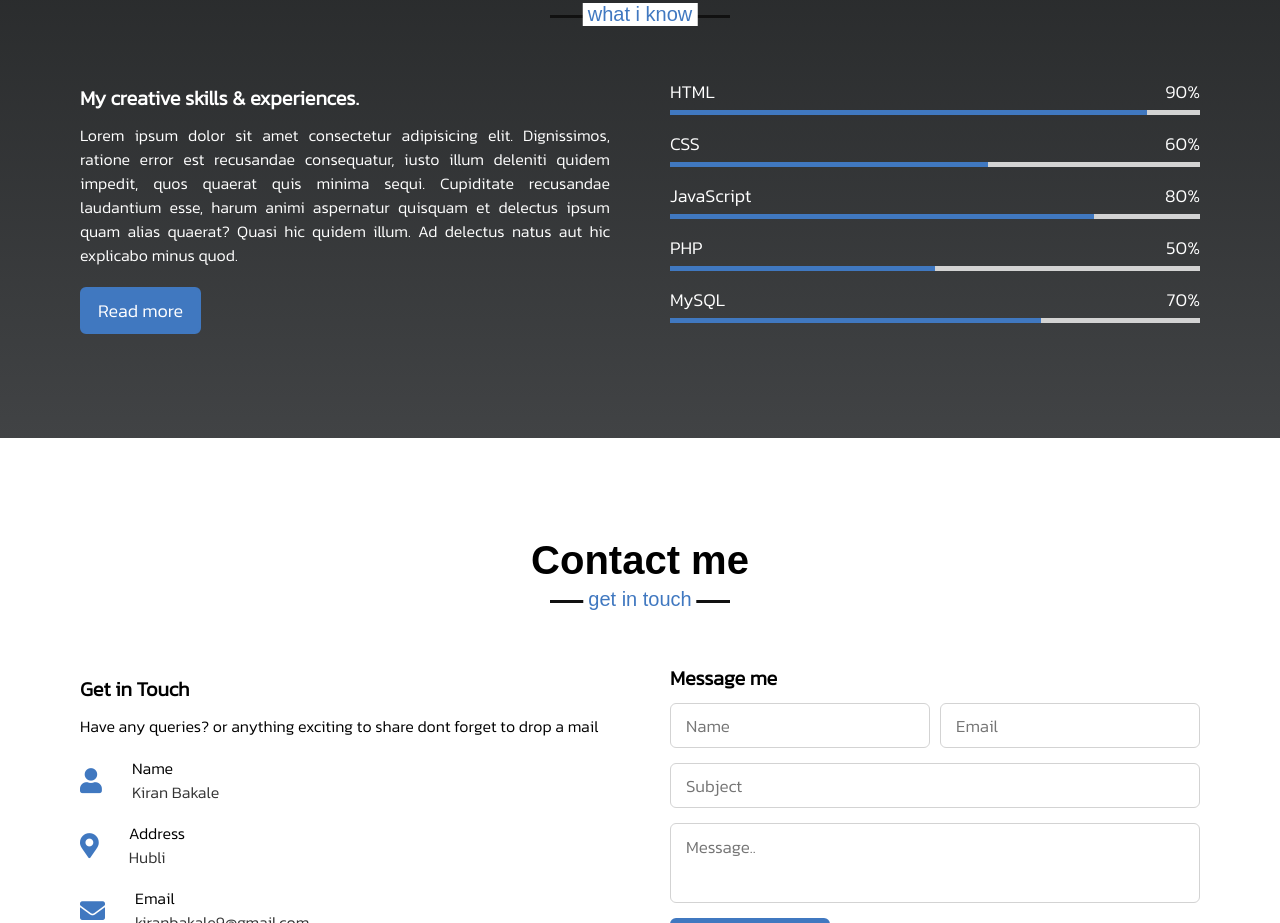
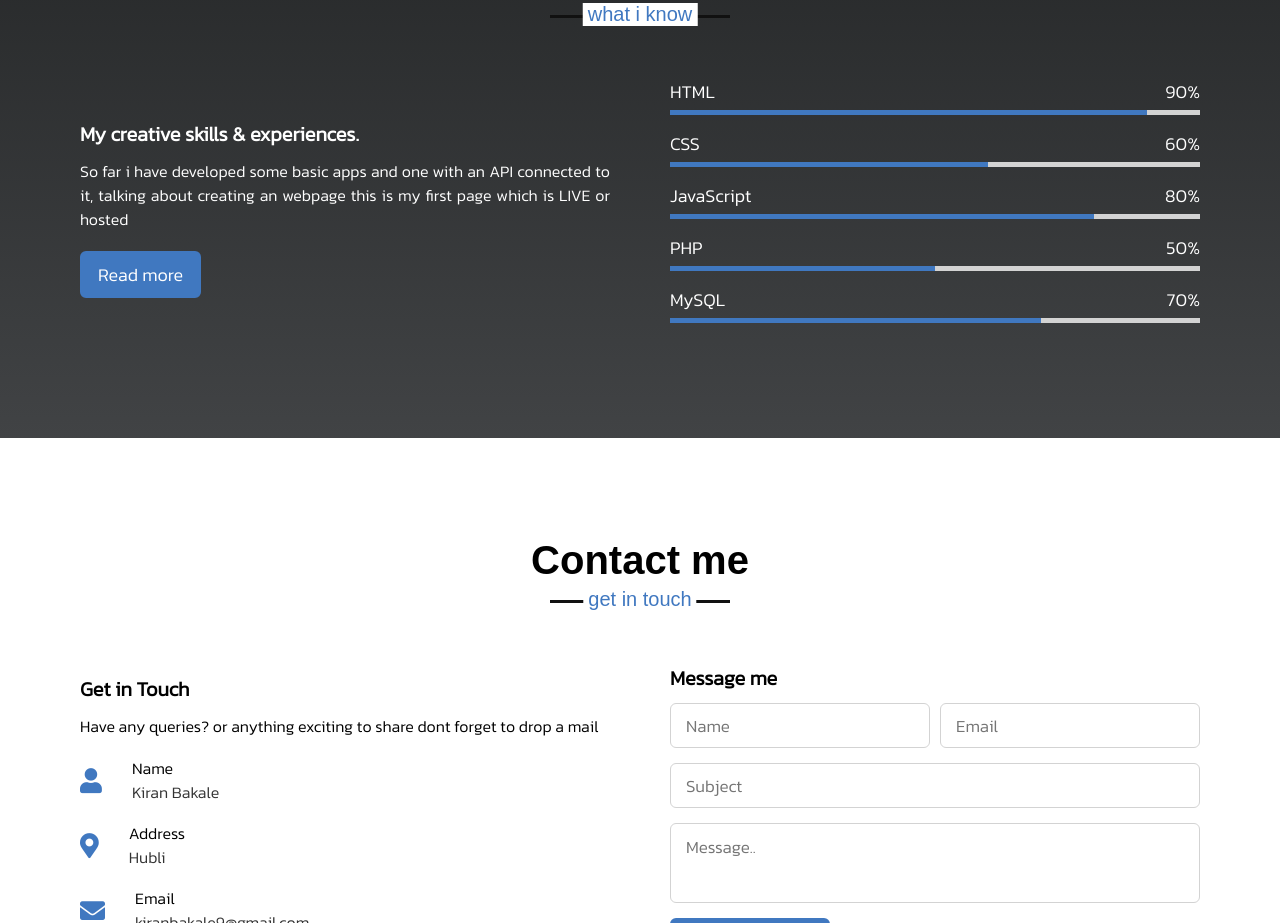
Before and after one commit to kiranbakale/Portfolio, a plain HTML site: page index.html in a window 1280 px wide. Shown: the part 1970-2893 px from the top of the page. Drawn offline with nearby package versions, Linux system fonts and the light colour scheme; a web font is replaced by a local one.

Commit message:
Update index.html

```diff
--- a/index.html
+++ b/index.html
@@ -104,7 +104,7 @@
             <div class="skills-content">
                 <div class="column left">
                     <div class="text" style="color:white;">My creative skills & experiences.</div>
-                    <p>Lorem ipsum dolor sit amet consectetur adipisicing elit. Dignissimos, ratione error est recusandae consequatur, iusto illum deleniti quidem impedit, quos quaerat quis minima sequi. Cupiditate recusandae laudantium esse, harum animi aspernatur quisquam et delectus ipsum quam alias quaerat? Quasi hic quidem illum. Ad delectus natus aut hic explicabo minus quod.</p>
+                    <p>So far i have developed some basic apps and one with an API connected to it, talking about creating an webpage this is my first page which is LIVE or hosted</p>
                     <a href="#">Read more</a>
                 </div>
                 <div class="column right">
```
